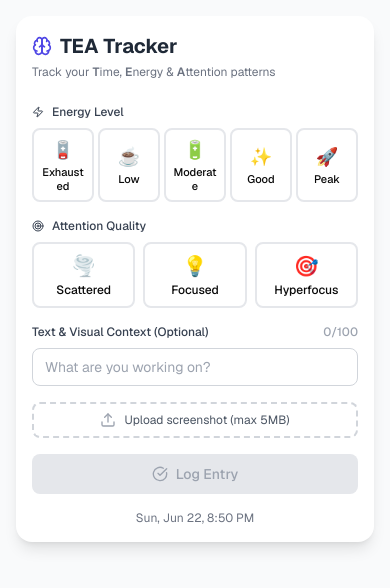
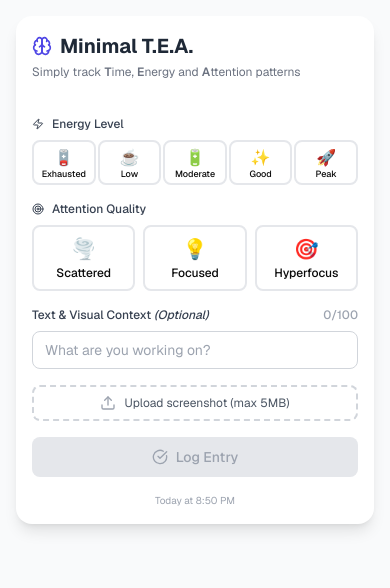
Before and after one commit to ccarnell/t-e-a-tracker, a Next.js app: page / in a window 390 px wide. Shown: the top 588 px of the page. Built offline with nearby package versions, Linux system fonts and the light colour scheme.

Commit message:
Update mobile responsiveness

```diff
--- a/app/globals.css
+++ b/app/globals.css
@@ -65,4 +65,9 @@
   body {
     @apply bg-background text-foreground;
   }
+
+  .pb-safe {
+  padding-bottom: env(safe-area-inset-bottom);
+
 }
+}
--- a/app/page.tsx
+++ b/app/page.tsx
@@ -185,26 +185,26 @@ export default function TEATracker() {
   }
 
   return (
-    <div className="min-h-screen bg-gray-50 p-4">
+    <div className="min-h-screen bg-gray-50 p-4 pb-safe">
       <div className="max-w-2xl mx-auto space-y-6">
         {/* Main Tracker Card */}
         <div className="w-full bg-white rounded-2xl shadow-lg p-4 sm:p-6 space-y-4 sm:space-y-6 relative">
           {/* Header and Auth in a flex container */}
-          <div className="flex justify-between items-start mb-6">
+          <div className="flex flex-col sm:flex-row sm:justify-between items-start gap-3 sm:gap-0 mb-6">
             {/* Header */}
             <div>
               <h1 className="text-xl sm:text-2xl font-bold text-gray-800 flex items-center gap-2">
                 <Brain className="w-5 sm:w-6 h-5 sm:h-6 text-indigo-600" />
-                TEA Tracker
+                Minimal T.E.A.
               </h1>
               <p className="text-xs sm:text-sm text-gray-500 mt-1">
-                Track your <span className="font-semibold">T</span>ime, <span className="font-semibold">E</span>nergy & <span className="font-semibold">A</span>ttention patterns
+                Simply track <span className="font-semibold">T</span>ime, <span className="font-semibold">E</span>nergy and <span className="font-semibold">A</span>ttention patterns
               </p>
             </div>
 
             {/* Auth Buttons */}
-            <div className="flex gap-2">
-              {/* ...paste your auth button code here... */}
+            <div className="flex gap-2 self-end sm:self-start">
+              {/* AUTH */}
             </div>
           </div>
 
@@ -214,18 +214,18 @@ export default function TEATracker() {
               <Zap className="w-3 sm:w-4 h-3 sm:h-4" />
               Energy Level
             </label>
-            <div className="grid grid-cols-5 gap-1 sm:gap-2">
+            <div className="grid grid-cols-5 gap-0.5 sm:gap-2">
               {energyLevels.map((level) => (
                 <button
                   key={level.value}
                   onClick={() => setEnergy(level.value)}
-                  className={`p-1.5 sm:p-3 rounded-lg border-2 transition-all ${energy === level.value
-                    ? 'border-indigo-500 bg-indigo-50 scale-105'
-                    : 'border-gray-200 hover:border-gray-300'
+                  className={`p-1 sm:p-3 rounded-lg border-2 transition-all ${energy === level.value
+                      ? 'border-indigo-500 bg-indigo-50 scale-105'
+                      : 'border-gray-200 hover:border-gray-300'
                     }`}
                 >
-                  <div className="text-lg sm:text-2xl mb-0.5 sm:mb-1">{level.icon}</div>
-                  <div className="text-[11px] sm:text-xs font-medium leading-tight break-all">{level.label}</div>
+                  <div className="text-base sm:text-2xl mb-0 sm:mb-1">{level.icon}</div>
+                  <div className="text-[9px] sm:text-xs font-medium leading-none">{level.label}</div>
                 </button>
               ))}
             </div>
@@ -261,7 +261,7 @@ export default function TEATracker() {
           {/* Optional Note */}
           <div className="space-y-2">
             <label className="flex items-center justify-between text-xs sm:text-sm font-medium text-gray-700">
-              <span>Text & Visual Context (Optional)</span>
+              <span>Text & Visual Context <em>(Optional)</em></span>
               <span className="text-xs text-gray-400">{noteLength}/{MAX_NOTE_LENGTH}</span>
             </label>
             <input
@@ -332,16 +332,9 @@ export default function TEATracker() {
             )}
           </button>
 
-          {/* Timestamp */}
-          <div className="text-center text-xs sm:text-sm text-gray-500">
-            {new Date().toLocaleString('en-US', {
-              weekday: 'short',
-              month: 'short',
-              day: 'numeric',
-              hour: 'numeric',
-              minute: '2-digit',
-              hour12: true
-            })}
+          {/* Timestamp - move to bottom and make smaller on mobile */}
+          <div className="text-center text-[10px] sm:text-xs text-gray-400 mt-4">
+            {formatTimestamp(new Date().toISOString())}
           </div>
 
           {/* Celebration Animation */}
```
